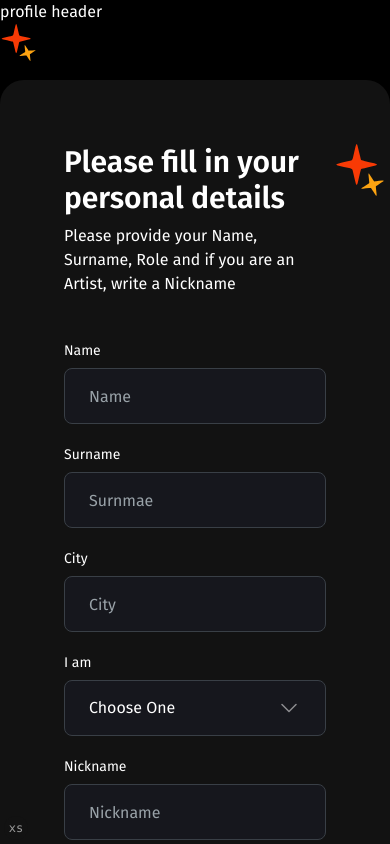
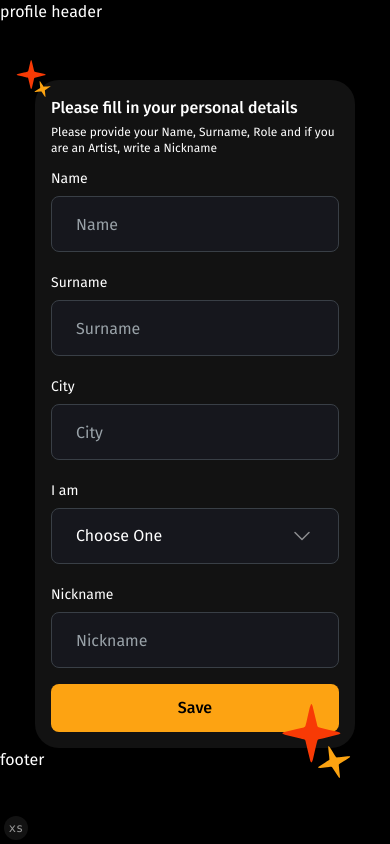
Before and after one commit to chubinaaa/artoa-FE, a Next.js app: page /verify in a window 390 px wide. Shown: the top 844 px of the page. Built offline with nearby package versions, Linux system fonts and the light colour scheme.

Commit message:
update auth shell and fix add responsive

```diff
--- a/src/app/(profile)/verify/_components/verify-user-form.client.tsx
+++ b/src/app/(profile)/verify/_components/verify-user-form.client.tsx
@@ -13,7 +13,7 @@ import {
 
 export function VerifyUserForm() {
   return (
-    <form className="flex flex-col gap-12">
+    <form className="flex flex-col gap-4 md:gap-12">
       <div className="flex flex-col gap-6">
         <div className="flex flex-col gap-2.5">
           <Label htmlFor="name">Name</Label>
@@ -21,7 +21,7 @@ export function VerifyUserForm() {
         </div>
         <div className="flex flex-col gap-2.5">
           <Label htmlFor="surname">Surname</Label>
-          <Input id="surname" placeholder="Surnmae" />
+          <Input id="surname" placeholder="Surname" />
         </div>
         <div className="flex flex-col gap-2.5">
           <Label htmlFor="city">City</Label>
--- a/src/app/(profile)/verify/page.tsx
+++ b/src/app/(profile)/verify/page.tsx
@@ -4,12 +4,12 @@ import { VerifyUserForm } from "./_components/verify-user-form.client";
 export default function VerifyPage() {
   return (
     <AuthShell>
-      <div className="flex flex-col gap-12">
-        <div className="flex flex-col gap-2">
-          <h1 className="text-3xl font-semibold">
+      <div className="flex flex-col gap-4 md:gap-12">
+        <div className="flex flex-col gap-1 md:gap-2">
+          <h1 className="font-medium md:text-3xl md:font-semibold">
             Please fill in your personal details
           </h1>
-          <p>
+          <p className="text-xs md:text-base">
             Please provide your Name, Surname, Role and if you are an Artist,
             write a Nickname
           </p>
--- a/src/components/auth/auth-shell.tsx
+++ b/src/components/auth/auth-shell.tsx
@@ -2,9 +2,9 @@ import { Icons } from "../icons";
 
 export function AuthShell({ children }: { children: React.ReactNode }) {
   return (
-    <div className="container mx-auto mt-14 h-fit max-w-3xl rounded-3xl bg-secondary p-16">
-      <Icons.bgStars className="absolute left-0 top-6 size-10 md:top-14 md:size-14 lg:left-32 lg:top-32 lg:size-28" />
-      <Icons.bgStars className="absolute right-0 size-14 md:size-16 lg:bottom-40 lg:right-36 lg:size-28" />
+    <div className="container relative mx-auto mt-14 max-w-xs rounded-3xl bg-secondary p-4 md:max-w-3xl md:p-16">
+      <Icons.bgStars className="absolute left-0 top-0 size-10 -translate-x-5 -translate-y-5 md:size-40 md:translate-x-[calc(-100%-14px)] md:translate-y-14" />
+      <Icons.bgStars className="absolute bottom-0 right-0 size-20 translate-x-1 translate-y-9 md:size-40 md:translate-x-[calc(100%-16px)] md:translate-y-1" />
       {children}
     </div>
   );
```
